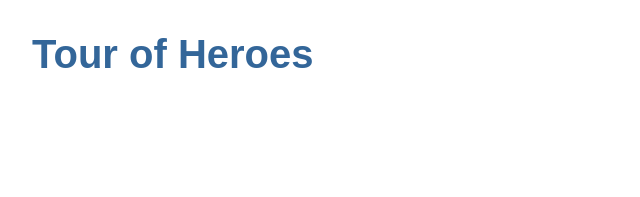
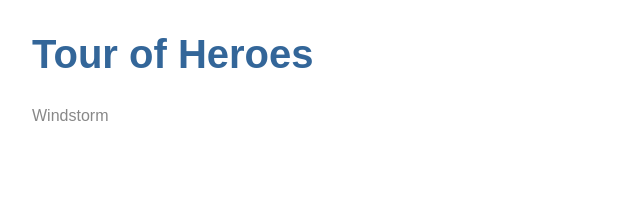
Before and after one commit to RexT2507/CoursAngular, an Angular app: page / in a window 1280 px wide. Shown: the top 197 px of the page, without its empty margins (0-640 px from the left). Built offline with nearby package versions, Linux system fonts and the light colour scheme.

Commit message:
Affichage du component heroes

```diff
--- a/src/app/app.component.html
+++ b/src/app/app.component.html
@@ -1,4 +1,5 @@
 
 <h1>{{ title }}</h1>
 
-<router-outlet></router-outlet>
+<!-- Affichage du component heroes -->
+<app-heroes></app-heroes>
```
